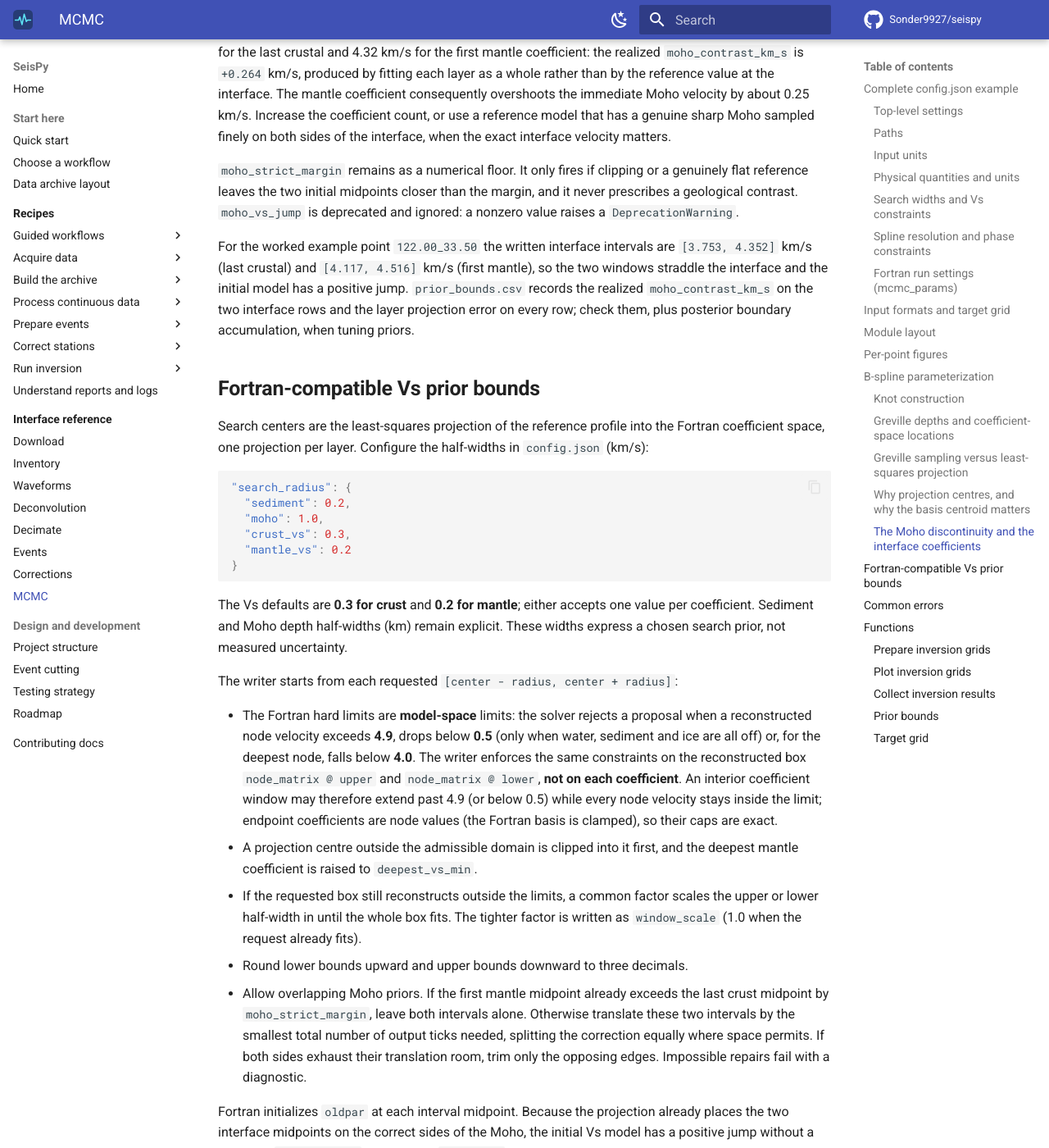
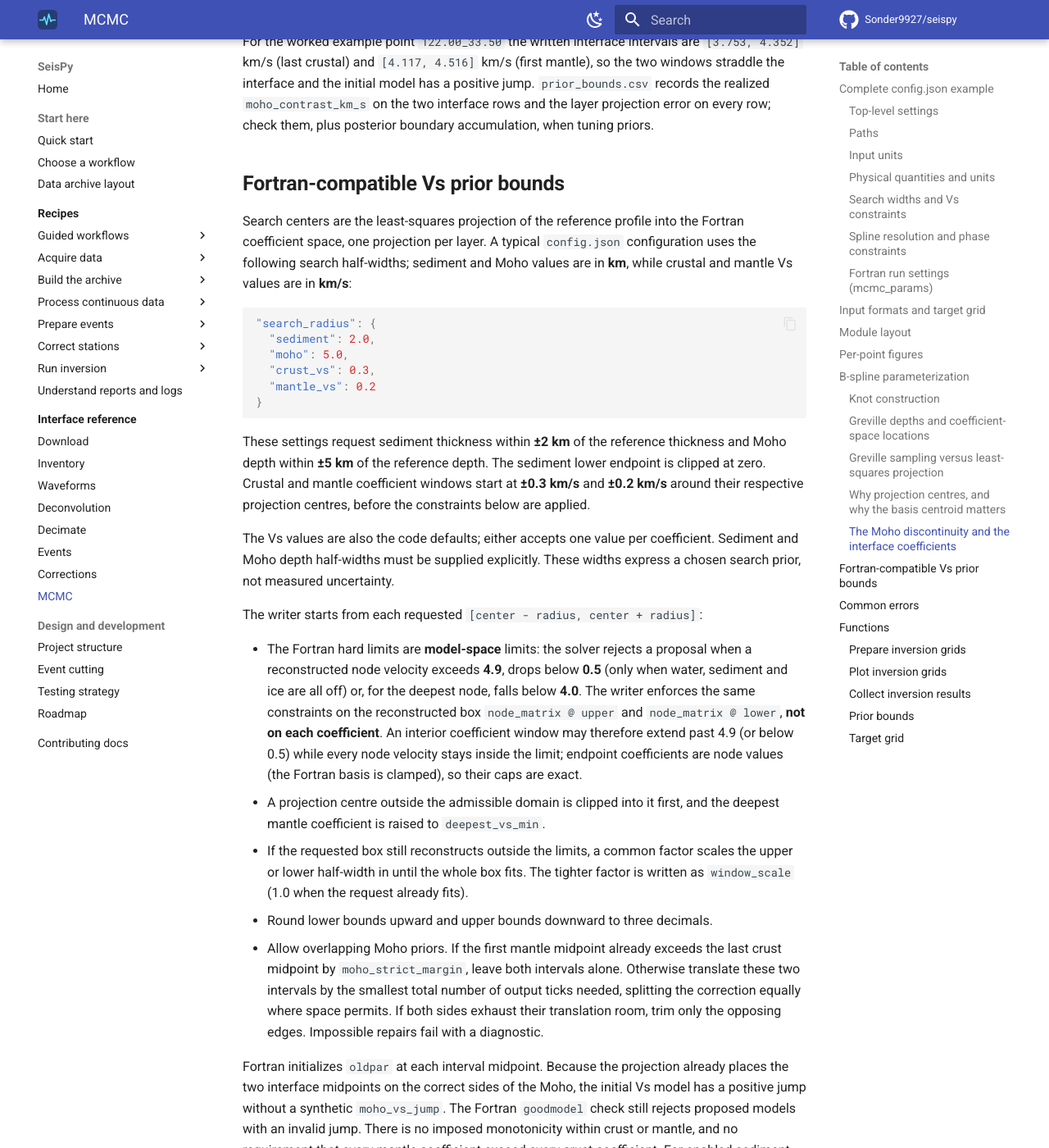
Before and after one commit to Sonder9927/seispy, an MkDocs documentation site: the page built from docs/api/mcmc.md, in a window 1280 px wide and 1400 px high, scrolled down 20268 px. Shown: the whole window at 82% size. Built offline with MkDocs 1.6.1 and Material for MkDocs 9.7.7, drawn with Linux system fonts in a browser that asks for light colours; comment, search, counter and statistics services are not loaded; some of the changed text lies outside the part shown.

Commit message:
docs: refine layout and clarify MCMC search radii

````diff
--- a/docs/api/mcmc.md
+++ b/docs/api/mcmc.md
@@ -204,6 +204,10 @@ point uses `reference_model`, not `reference_water_model`.
 
 ### Search widths and Vs constraints
 
+Typical `search_radius` settings are **2 km for sediment thickness**, **5 km
+for Moho depth**, **0.3 km/s for crustal Vs**, and **0.2 km/s for mantle Vs**.
+All four values are search half-widths.
+
 | Setting                                             | Unit | Interpretation                                                                                                                                                                                                                                                      |
 | --------------------------------------------------- | ---- | ------------------------------------------------------------------------------------------------------------------------------------------------------------------------------------------------------------------------------------------------------------------- |
 | `search_radius.sediment`                            | km   | Half-width around sediment thickness; the lower endpoint is clipped at zero.                                                                                                                                                                                        |
@@ -759,21 +763,29 @@ posterior boundary accumulation, when tuning priors.
 ## Fortran-compatible Vs prior bounds
 
 Search centers are the least-squares projection of the reference profile into
-the Fortran coefficient space, one projection per layer. Configure the
-half-widths in `config.json` (km/s):
+the Fortran coefficient space, one projection per layer. A typical
+`config.json` configuration uses the following search half-widths; sediment
+and Moho values are in **km**, while crustal and mantle Vs values are in
+**km/s**:
 
 ```json
 "search_radius": {
-  "sediment": 0.2,
-  "moho": 1.0,
+  "sediment": 2.0,
+  "moho": 5.0,
   "crust_vs": 0.3,
   "mantle_vs": 0.2
 }
 ```
 
-The Vs defaults are **0.3 for crust** and **0.2 for mantle**; either accepts
-one value per coefficient. Sediment and Moho depth half-widths (km) remain
-explicit. These widths express a chosen search prior, not measured uncertainty.
+These settings request sediment thickness within **±2 km** of the reference
+thickness and Moho depth within **±5 km** of the reference depth. The sediment
+lower endpoint is clipped at zero. Crustal and mantle coefficient windows
+start at **±0.3 km/s** and **±0.2 km/s** around their respective projection
+centres, before the constraints below are applied.
+
+The Vs values are also the code defaults; either accepts one value per
+coefficient. Sediment and Moho depth half-widths must be supplied explicitly.
+These widths express a chosen search prior, not measured uncertainty.
 
 The writer starts from each requested `[center - radius, center + radius]`:
 
--- a/docs/stylesheets/extra.css
+++ b/docs/stylesheets/extra.css
@@ -1,10 +1,6 @@
 :root {
   --md-primary-fg-color: #273c75;
   --md-accent-fg-color: #00a8cc;
-}
-
-.md-grid {
-  max-width: 88rem;
 }
 
 .md-typeset h1 {
@@ -50,3 +46,15 @@
 .doc-signature {
   border-left: 0.2rem solid var(--md-accent-fg-color);
 }
+
+.md-typeset .example-figure {
+  display: block;
+  width: 640px;
+  max-width: 100%;
+  height: auto;
+  margin: 1.5rem auto 1rem;
+}
+
+.md-typeset .example-figure--portrait {
+  width: 360px;
+}
````
Also changed, not shown: other parts of docs/api/mcmc.md (+6 -6 lines), docs/recipes/mcmc.md (+2 -2 lines).
